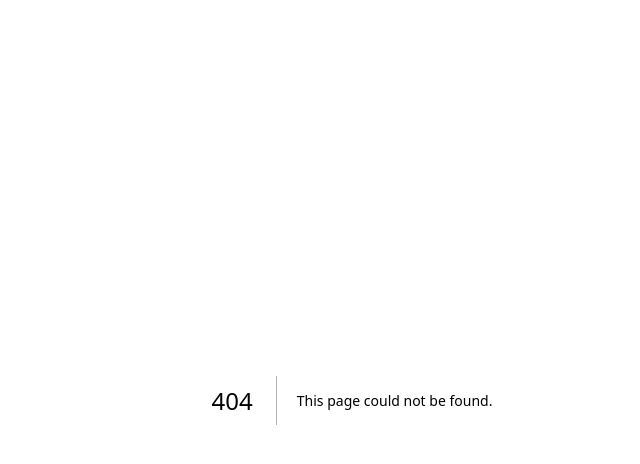
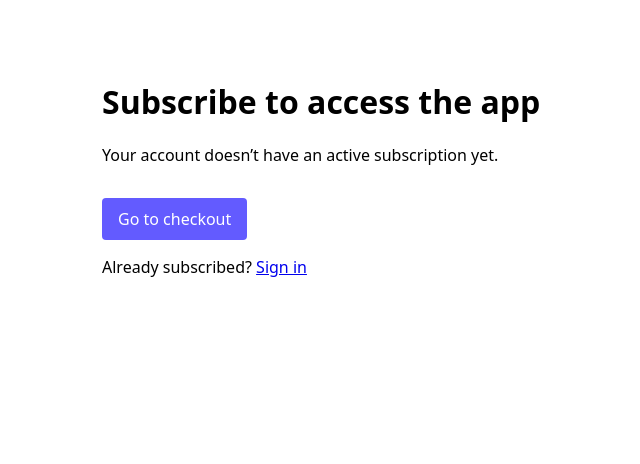
Before and after one commit to Aurelian2025/prep-test-g1, a Next.js app: page /subscribe in a window 1280 px wide. Before the commit this address had no page. Shown: the top 464 px of the page, without its empty margins (288-928 px from the left). Built offline with nearby package versions, Linux system fonts and the light colour scheme.

Commit message:
Create subscribe.js

```diff
--- /dev/null
+++ b/pages/subscribe.js
@@ -0,0 +1,32 @@
+// pages/subscribe.js
+import Link from 'next/link';
+
+export default function SubscribePage() {
+  return (
+    <main style={{ maxWidth: 500, margin: '80px auto', fontFamily: 'system-ui' }}>
+      <h1>Subscribe to access the app</h1>
+      <p>Your account doesn’t have an active subscription yet.</p>
+
+      {/* Replace this with your real Stripe Checkout / Payment Link URL */}
+      <a
+        href="https://buy.stripe.com/test_your_payment_link_here"
+        style={{
+          display: 'inline-block',
+          marginTop: 16,
+          padding: '10px 16px',
+          borderRadius: 4,
+          border: 'none',
+          background: '#635bff',
+          color: 'white',
+          textDecoration: 'none',
+        }}
+      >
+        Go to checkout
+      </a>
+
+      <p style={{ marginTop: 16 }}>
+        Already subscribed? <Link href="/login">Sign in</Link>
+      </p>
+    </main>
+  );
+}
```
